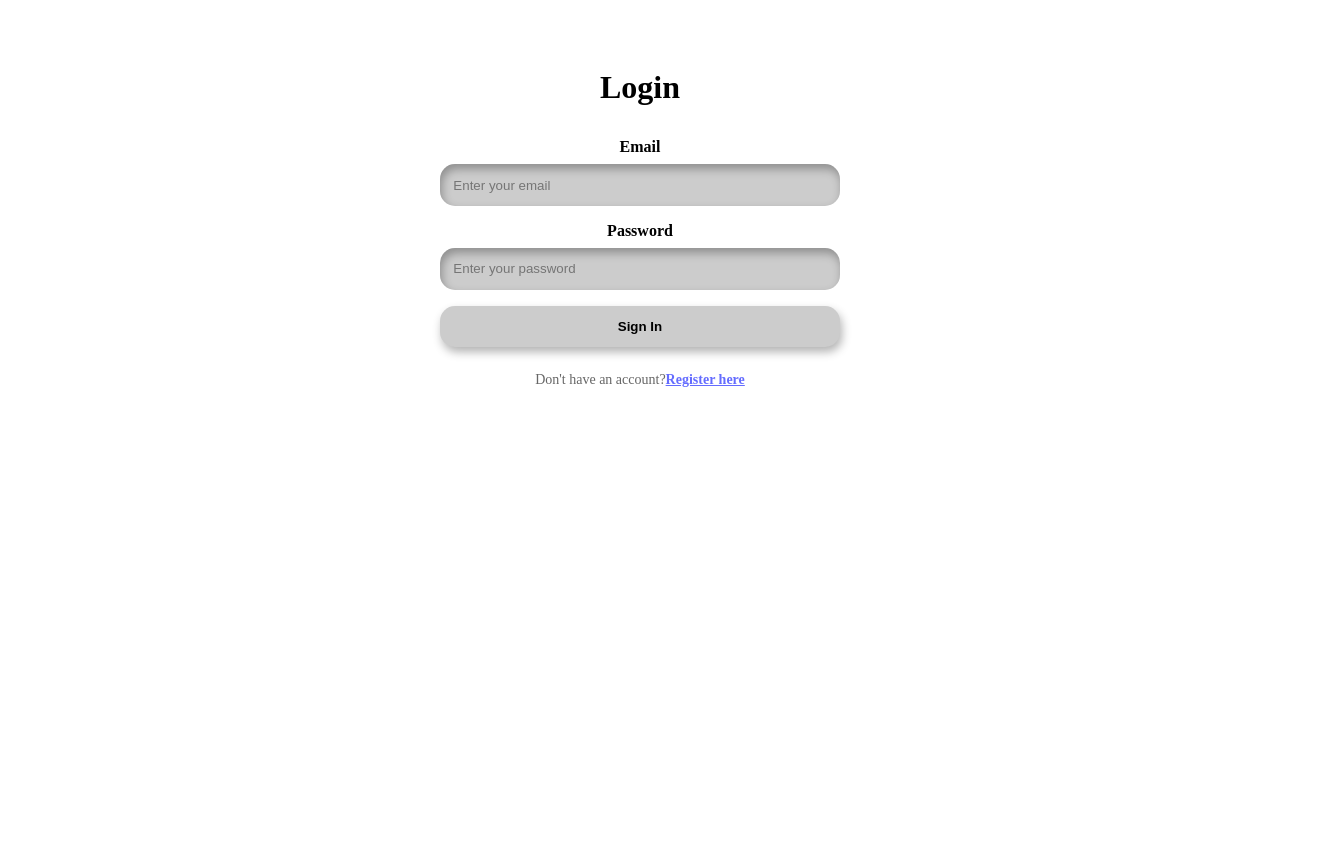
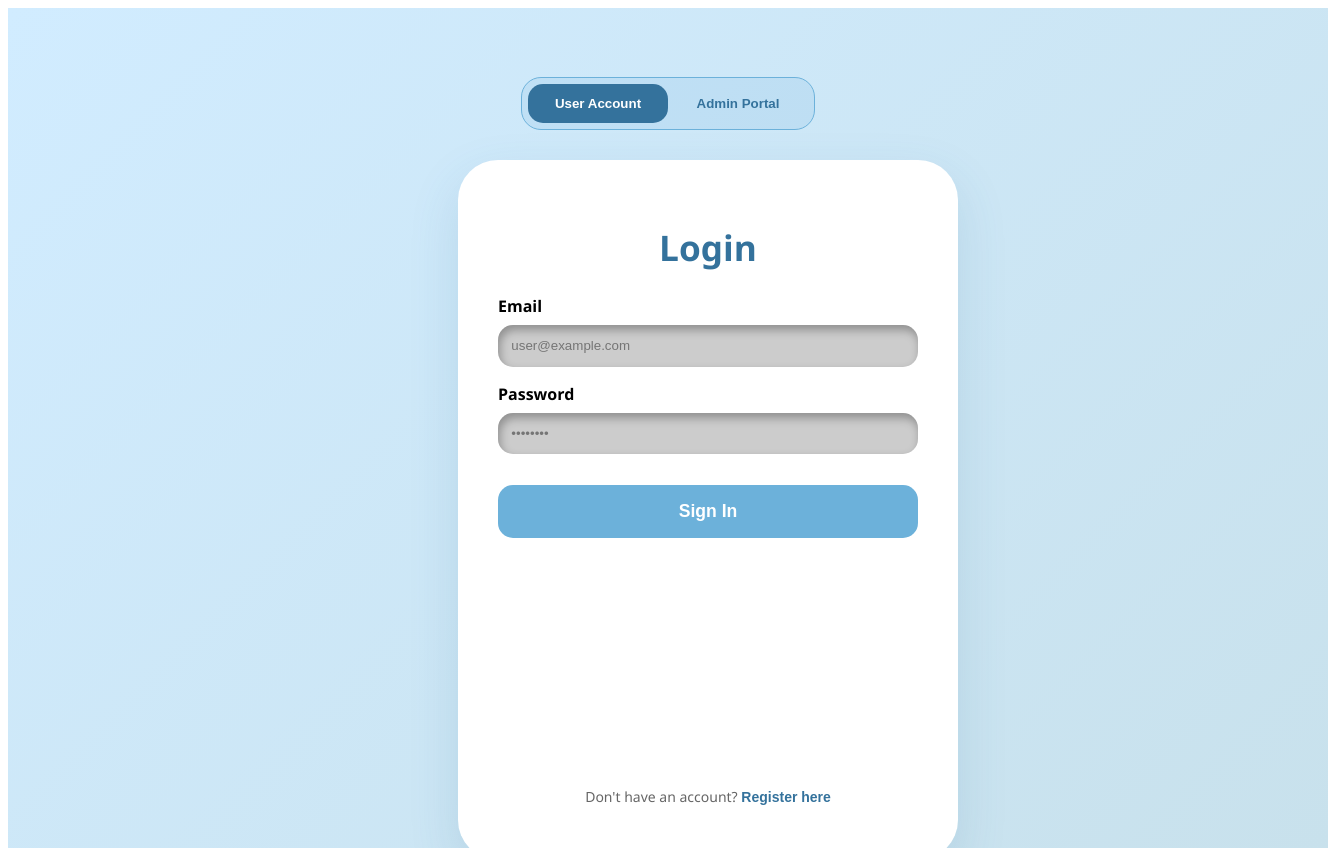
Before and after one commit to hamza-hk7440/Wassalni, a React app in the folder frontend/: page /login in a window 1280 px wide. Shown: the whole page, 1328 px wide, since content can reach past the window. Before the commit the page ends 800 px from the top, so only its background shows below. Built offline with nearby package versions, Linux system fonts and the light colour scheme; the HTML template or start-up script is replaced by a standard one.

Commit message:
Refactor auth system to a unified 3D flipping card component supporting Login, Register, and Admin portals.

```diff
--- /dev/null
+++ b/frontend/src/pages/auth/Login.css
@@ -0,0 +1,158 @@
+/* 1. LAYOUT WRAPPER: Centers the card perfectly */
+.login-page-wrapper {
+  display: flex;
+  flex-direction: column;
+  align-items: center;
+  justify-content: center;
+  min-height: 100vh;
+  width: 100vw;
+  margin: 0;
+  padding: 20px;
+  background: linear-gradient(135deg, #D1ECFF 0%, #C8E1EC 100%);
+  font-family: 'Segoe UI', sans-serif;
+  overflow-x: hidden;
+}
+
+/* 2. PERSPECTIVE: Creates the 3D space */
+.perspective-container {
+  perspective: 1200px;
+  width: 100%;
+  max-width: 420px;
+  display: flex;
+  justify-content: center;
+}
+
+/* 3. THE FLIPPER: Handles the 3D rotation */
+.flip-card-inner {
+  position: relative;
+  width: 100%;
+  /* We use min-height so it can expand if Register has more fields */
+  min-height: 620px;
+  transition: transform 0.8s cubic-bezier(0.4, 0, 0.2, 1);
+  transform-style: preserve-3d;
+}
+
+.is-flipped {
+  transform: rotateY(180deg);
+}
+
+/* 4. THE FACES: Front and Back */
+.card-face {
+  position: absolute;
+  top: 0;
+  left: 0;
+  width: 100%;
+  height: 100%;
+  backface-visibility: hidden;
+  border-radius: 40px;
+  padding: 40px;
+  background: #ffffff;
+  box-shadow: 0 20px 50px rgba(52, 114, 156, 0.15);
+  display: flex;
+  flex-direction: column;
+}
+
+.face-back {
+  transform: rotateY(180deg);
+}
+
+/* 5. COMPONENTS: Titles, Toggles, and Buttons */
+.form-title {
+  font-size: 2.2rem;
+  font-weight: 800;
+  margin-bottom: 1.5rem;
+  text-align: center;
+  color: #34729C;
+  /* Smooth transition for when title text changes (Login -> Register) */
+  transition: opacity 0.3s ease;
+}
+
+.role-toggle-container {
+  display: flex;
+  background: rgba(108, 177, 218, 0.15);
+  padding: 6px;
+  border-radius: 20px;
+  margin-bottom: 30px;
+  width: 280px;
+  border: 1px solid #6CB1DA;
+}
+
+.toggle-btn {
+  flex: 1;
+  border: none;
+  padding: 12px;
+  border-radius: 15px;
+  cursor: pointer;
+  font-weight: bold;
+  transition: all 0.4s ease;
+  background: transparent;
+  color: #34729C;
+}
+
+.toggle-btn.active-user {
+  background: #34729C;
+  color: white;
+}
+
+.toggle-btn.active-admin {
+  background: #1E5470;
+  color: white;
+}
+
+.custom-submit-btn {
+  width: 100%;
+  background: #6CB1DA;
+  color: white;
+  padding: 16px;
+  border-radius: 15px;
+  border: none;
+  font-weight: bold;
+  font-size: 1.1rem;
+  cursor: pointer;
+  transition: all 0.3s ease;
+  margin-top: 15px;
+}
+
+.custom-submit-btn:hover {
+  background: #34729C;
+  transform: translateY(-2px);
+  box-shadow: 0 8px 20px rgba(52, 114, 156, 0.3);
+}
+
+.admin-btn {
+  background: #1E5470;
+}
+
+/* 6. FOOTER: Navigation links */
+.card-footer-text {
+  margin-top: auto;
+  text-align: center;
+  font-size: 14px;
+  color: #666;
+  padding-top: 20px;
+}
+
+.link-btn {
+  background: none;
+  border: none;
+  color: #34729C;
+  font-weight: bold;
+  cursor: pointer;
+  text-decoration: none;
+  padding: 0;
+  font-size: 14px;
+}
+
+.link-btn:hover {
+  text-decoration: underline;
+}
+
+/* 7. ANIMATIONS: For the Register fields appearing */
+.fade-in-fields {
+  animation: fadeIn 0.5s ease forwards;
+}
+
+@keyframes fadeIn {
+  from { opacity: 0; transform: translateY(-10px); }
+  to { opacity: 1; transform: translateY(0); }
+}
--- a/frontend/src/pages/auth/Login.jsx
+++ b/frontend/src/pages/auth/Login.jsx
@@ -1,68 +1,103 @@
-import React, { useState } from 'react';
-import { Link } from 'react-router-dom';
+import React, { useState, useEffect } from 'react';
+import { useLocation, useNavigate } from 'react-router-dom';
 import Input from '../../components/common/Input';
-import Button from '../../components/common/Button';
+import './Login.css';
 
-const Login = () => {
-  // 1. Initialize the state for Email and Password
-  const [email, setEmail] = useState('');
-  const [password, setPassword] = useState('');
+const Auth = () => {
+  const location = useLocation();
+  const navigate = useNavigate();
 
-  // 2. This function runs when the user clicks the "Sign In" button
-  const handleSubmit = (e) => {
-    e.preventDefault(); // Prevents the page from refreshing
+  // Determine if we show Login or Register based on the URL
+  const [isLogin, setIsLogin] = useState(location.pathname === '/login');
+  const [isAdmin, setIsAdmin] = useState(false);
 
-    // For now, we just log the data to the console
-    console.log("Form Submitted!");
-    console.log("Email:", email);
-    console.log("Password:", password);
+  // Sync state if URL changes (e.g., user clicks back button)
+  useEffect(() => {
+    setIsLogin(location.pathname === '/login');
+  }, [location.pathname]);
 
-    // Later, you will add your fetch() or axios call here to talk to your backend
+  const toggleAuthMode = () => {
+    const newPath = isLogin ? '/register' : '/login';
+    navigate(newPath);
+    setIsLogin(!isLogin);
   };
 
   return (
-    <div style={{
-      padding: '40px',
-      maxWidth: '400px',
-      margin: '0 auto',
-      textAlign: 'center'
-    }}>
-      <h1 style={{ marginBottom: '2rem' }}>Login</h1>
+    <div className="login-page-wrapper">
 
-      <form onSubmit={handleSubmit}>
-        {/* 3. Connect the Input value and onChange to our state */}
-        <Input
-          label="Email"
-          placeholder="Enter your email"
-          type="email"
-          value={email}
-          onChange={(e) => setEmail(e.target.value)}
-          required
-        />
+      {/* Role Toggle: Stays fixed at the top */}
+      <div className="role-toggle-container">
+        <button
+          className={`toggle-btn ${!isAdmin ? 'active-user' : ''}`}
+          onClick={() => setIsAdmin(false)}
+        >
+          User Account
+        </button>
+        <button
+          className={`toggle-btn ${isAdmin ? 'active-admin' : ''}`}
+          onClick={() => setIsAdmin(true)}
+        >
+          Admin Portal
+        </button>
+      </div>
 
-        <Input
-          label="Password"
-          placeholder="Enter your password"
-          type="password"
-          value={password}
-          onChange={(e) => setPassword(e.target.value)}
-          required
-        />
+      <div className="perspective-container">
+        <div className={`flip-card-inner ${isAdmin ? 'is-flipped' : ''}`}>
 
-        <Button type="submit">
-          Sign In
-        </Button>
-      </form>
+          {/* --- FRONT FACE: USER (Swaps between Login/Register) --- */}
+          <div className="card-face face-front">
+            <h1 className="form-title">{isLogin ? "Login" : "Register"}</h1>
 
-      {/* 4. Navigation Link */}
-      <p style={{ marginTop: '25px', fontSize: '14px', color: '#666' }}>
-        Don't have an account?
-        <Link to="/register" style={{ color: '#646cff', fontWeight: 'bold' }}>
-            Register here
-        </Link>
-      </p>
+            <form className="flex flex-col gap-4">
+              {/* Conditional Fields for Register */}
+              {!isLogin && (
+                <div className="fade-in-fields">
+                  <Input label="Full Name" placeholder="John Doe" required />
+                </div>
+              )}
+
+              <Input label="Email" type="email" placeholder="user@example.com" required />
+
+              <Input label="Password" type="password" placeholder="••••••••" required />
+
+              {!isLogin && (
+                <div className="fade-in-fields">
+                  <Input label="Confirm Password" type="password" placeholder="••••••••" required />
+                </div>
+              )}
+
+              <button className="custom-submit-btn" type="submit">
+                {isLogin ? "Sign In" : "Create Account"}
+              </button>
+            </form>
+
+            <p className="card-footer-text">
+              {isLogin ? "Don't have an account? " : "Already have an account? "}
+              <button className="link-btn" onClick={toggleAuthMode}>
+                {isLogin ? "Register here" : "Login here"}
+              </button>
+            </p>
+          </div>
+
+          {/* --- BACK FACE: ADMIN --- */}
+          <div className="card-face face-back">
+            <h1 className="form-title" style={{ color: '#1E5470' }}>Admin Access</h1>
+            <form className="flex flex-col gap-4">
+              <Input label="Admin ID" placeholder="ADM-XXXX" required />
+              <Input label="Security Key" type="password" placeholder="Enter Secret Key" required />
+              <button className="custom-submit-btn admin-btn" type="submit">
+                Verify Identity
+              </button>
+            </form>
+            <p className="card-footer-text" style={{ fontSize: '11px', color: '#999', letterSpacing: '2px' }}>
+              RESTRICTED PERSONNEL ONLY
+            </p>
+          </div>
+
+        </div>
+      </div>
     </div>
   );
 };
 
-export default Login;
+export default Auth;
--- a/frontend/src/pages/auth/Register.jsx
+++ /dev/null
@@ -1,81 +0,0 @@
-import React, { useState } from 'react';
-import { Link } from 'react-router-dom';
-import Input from '../../components/common/Input';
-import Button from '../../components/common/Button';
-
-const Register = () => {
-  // 1. State for all registration fields
-  const [fullName, setFullName] = useState('');
-  const [email, setEmail] = useState('');
-  const [password, setPassword] = useState('');
-  const [confirmPassword, setConfirmPassword] = useState('');
-
-  const handleRegister = (e) => {
-    e.preventDefault();
-
-    // Basic validation check
-    if (password !== confirmPassword) {
-      alert("Passwords do not match!");
-      return;
-    }
-
-    console.log("Registering User:", { fullName, email, password });
-    // This is where your API call to create a user will go later
-  };
-
-  return (
-    <div style={{ padding: '40px', maxWidth: '400px', margin: '0 auto', textAlign: 'center' }}>
-      <h1 style={{ marginBottom: '2rem' }}>Create Account</h1>
-
-      <form onSubmit={handleRegister}>
-        <Input
-          label="Full Name"
-          placeholder="John Doe"
-          value={fullName}
-          onChange={(e) => setFullName(e.target.value)}
-          required
-        />
-
-        <Input
-          label="Email"
-          type="email"
-          placeholder="example@mail.com"
-          value={email}
-          onChange={(e) => setEmail(e.target.value)}
-          required
-        />
-
-        <Input
-          label="Password"
-          type="password"
-          placeholder="Create a password"
-          value={password}
-          onChange={(e) => setPassword(e.target.value)}
-          required
-        />
-
-        <Input
-          label="Confirm Password"
-          type="password"
-          placeholder="Repeat your password"
-          value={confirmPassword}
-          onChange={(e) => setConfirmPassword(e.target.value)}
-          required
-        />
-
-        <Button type="submit">
-          Register
-        </Button>
-      </form>
-
-      <p style={{ marginTop: '25px', fontSize: '14px', color: '#666' }}>
-        Already have an account?
-        <Link to="/Login" style={{ color: '#646cff', fontWeight: 'bold' }}>
-            Log in here
-        </Link>
-      </p>
-    </div>
-  );
-};
-
-export default Register;
--- a/frontend/src/routes/AppRoutes.jsx
+++ b/frontend/src/routes/AppRoutes.jsx
@@ -3,16 +3,15 @@ import { Routes, Route } from 'react-router-dom';
 
 // Import your Layout and Pages
 import MainLayout from '../layouts/MainLayout';
-import Register from '../pages/auth/Register';
-import Login from '../pages/auth/Login';
+import Auth from '../pages/auth/Login';
 
 
 const AppRoutes = () => {
   return (
     <Routes>
       <Route path="/" element={<MainLayout />}>
-        <Route path="login" element={<Login />} />
-        <Route path="register" element={<Register/>} />
+        <Route path="login" element={<Auth />} />
+        <Route path="Register" element={<Auth />} />
       </Route>
     </Routes>
   );
```
